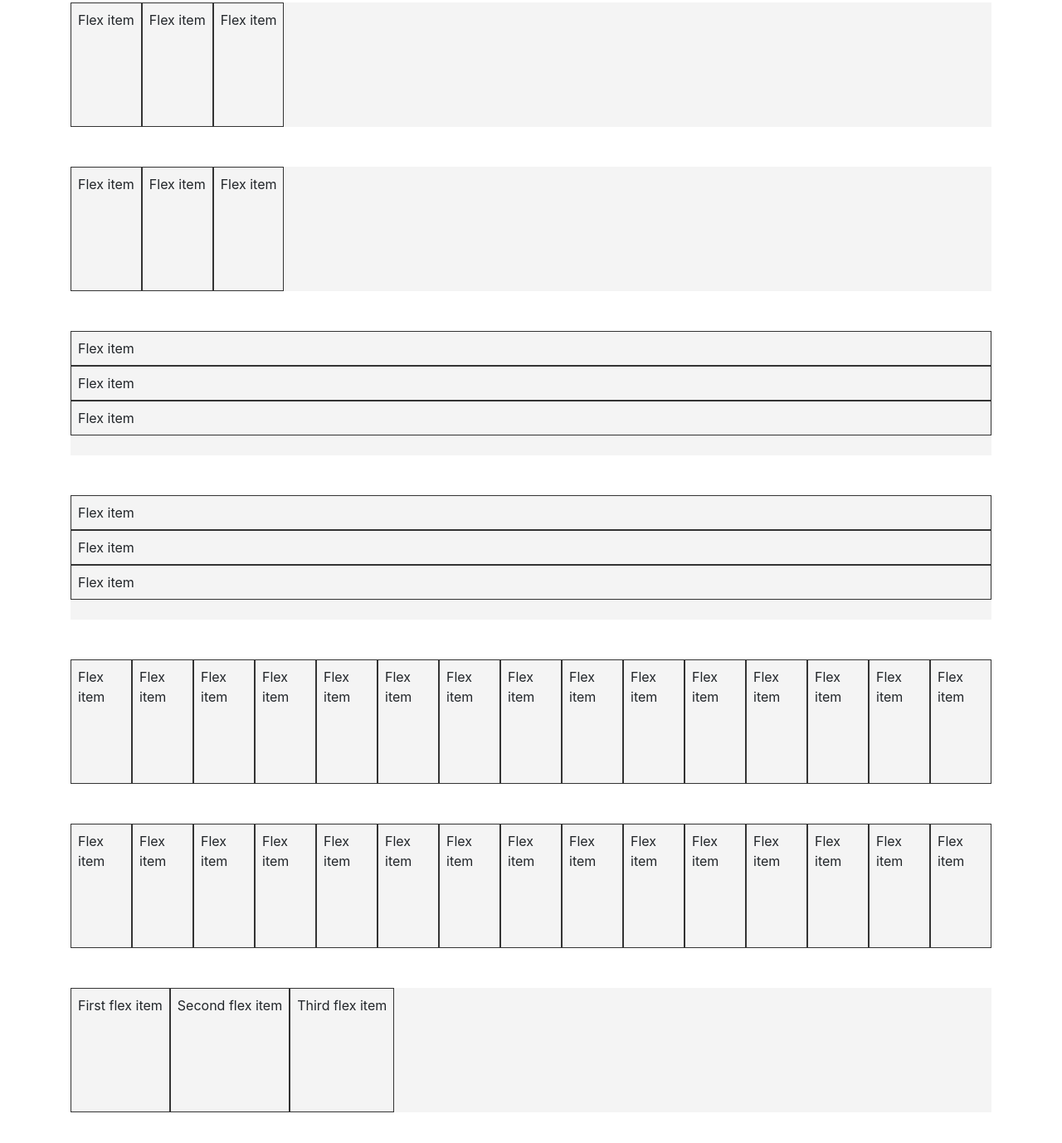
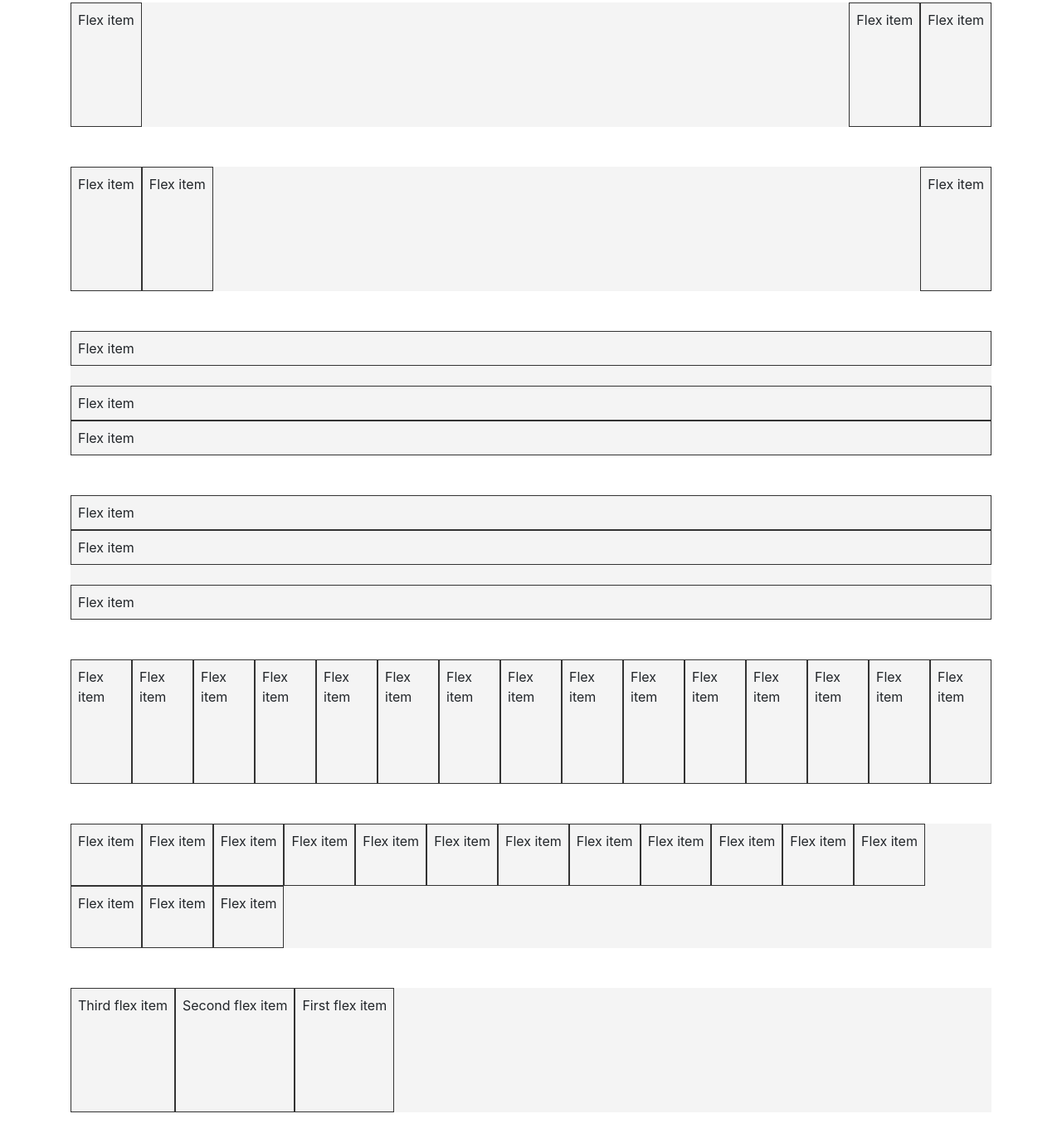
Before and after one commit to WardaGhafoor/Bootstrap-4, a plain HTML site: page 4_5_auto_margins_wrapping_order.html in a window 1280 px wide. Shown: the part 202-1580 px from the top of the page at 83% size. Drawn offline with nearby package versions, Linux system fonts and the light colour scheme.

Commit message:
Margin.
Margin and ordering.

```diff
--- a/4_5_auto_margins_wrapping_order.html
+++ b/4_5_auto_margins_wrapping_order.html
@@ -5,8 +5,8 @@
         <meta charset="UTF-8">
         <meta name="viewport" content="width=device-width, initial-scale=1.0">
         <meta http-equiv="X-UA-Compatible" content="ie=edge">
-    <link rel="stylesheet" href="https://stackpath.bootstrapcdn.com/bootstrap/4.1.1/css/bootstrap.min.css" integrity="sha384-WskhaSGFgHYWDcbwN70/dfYBj47jz9qbsMId/iRN3ewGhXQFZCSftd1LZCfmhktB"
-        crossorigin="anonymous">
+        <link rel="stylesheet" href="https://stackpath.bootstrapcdn.com/bootstrap/4.1.1/css/bootstrap.min.css"
+            integrity="sha384-WskhaSGFgHYWDcbwN70/dfYBj47jz9qbsMId/iRN3ewGhXQFZCSftd1LZCfmhktB" crossorigin="anonymous">
 
         <title>Bootstrap Sandbox</title>
         <style>
@@ -33,7 +33,8 @@
                             </button>
                             <div class="dropdown-menu">
                                 <a class="dropdown-item" href="2_2_basic_typography.html">2.2 Basic Typography</a>
-                            <a class="dropdown-item" href="2_3_text_alignment_display.html">2.3 Text Alignment & Display</a>
+                                <a class="dropdown-item" href="2_3_text_alignment_display.html">2.3 Text Alignment &
+                                    Display</a>
                                 <a class="dropdown-item" href="2_4_floats_position.html">2.4 Floats & Position</a>
                                 <a class="dropdown-item" href="2_5_colors_background.html">2.5: Colors & Background</a>
                                 <a class="dropdown-item" href="2_6_spacing.html">2.6 Spacing</a>
@@ -70,7 +71,8 @@
                                 <a class="dropdown-item" href="4_2_grid_system.html">4.2 Grid System</a>
                                 <a class="dropdown-item" href="4_3_grid_alignment.html">4.3 Grid Alignment</a>
                                 <a class="dropdown-item" href="4_4_flexbox.html">4.4 Flexbox</a>
-                            <a class="dropdown-item" href="4_5_auto_margins_wrapping_order.html">4.5 Auto Margins & Wrap</a>
+                                <a class="dropdown-item" href="4_5_auto_margins_wrapping_order.html">4.5 Auto Margins &
+                                    Wrap</a>
                             </div>
                         </div>
                     </div>
@@ -99,7 +101,7 @@
 
             <!-- MR-AUTO -->
             <div class="d-flex row-hl">
-            <div class="p-2 item-hl">Flex item</div>
+                <div class="mr-auto p-2 item-hl">Flex item</div>
                 <div class="p-2 item-hl">Flex item</div>
                 <div class="p-2 item-hl">Flex item</div>
             </div>
@@ -111,7 +113,7 @@
             <div class="d-flex row-hl">
                 <div class="p-2 item-hl">Flex item</div>
                 <div class="p-2 item-hl">Flex item</div>
-            <div class="p-2 item-hl">Flex item</div>
+                <div class="ml-auto p-2 item-hl">Flex item</div>
             </div>
 
             <br>
@@ -119,7 +121,7 @@
 
             <!-- MB-AUTO -->
             <div class="d-flex flex-column row-hl">
-            <div class="p-2 item-hl">Flex item</div>
+                <div class="mb-auto p-2 item-hl">Flex item</div>
                 <div class="p-2 item-hl">Flex item</div>
                 <div class="p-2 item-hl">Flex item</div>
             </div>
@@ -131,14 +133,14 @@
             <div class="d-flex flex-column row-hl">
                 <div class="p-2 item-hl">Flex item</div>
                 <div class="p-2 item-hl">Flex item</div>
-            <div class="p-2 item-hl">Flex item</div>
+                <div class="mt-auto p-2 item-hl">Flex item</div>
             </div>
 
             <br>
             <br>
 
             <!-- NO WRAP -->
-        <div class="d-flex row-hl">
+            <div class="d-flex flex-nowrap row-hl">
                 <div class="p-2 item-hl">Flex item</div>
                 <div class="p-2 item-hl">Flex item</div>
                 <div class="p-2 item-hl">Flex item</div>
@@ -161,7 +163,7 @@
             <br>
 
             <!-- WRAP -->
-        <div class="d-flex row-hl">
+            <div class="d-flex flex-wrap row-hl">
                 <div class="p-2 item-hl">Flex item</div>
                 <div class="p-2 item-hl">Flex item</div>
                 <div class="p-2 item-hl">Flex item</div>
@@ -184,9 +186,9 @@
 
             <!-- ORDERING -->
             <div class="d-flex row-hl">
-            <div class="p-2 item-hl">First flex item</div>
-            <div class="p-2 item-hl">Second flex item</div>
-            <div class="p-2 item-hl">Third flex item</div>
+                <div class="order-3 p-2 item-hl">First flex item</div>
+                <div class=" p-2 order-2 item-hl">Second flex item</div>
+                <div class="p-2 order-1 item-hl">Third flex item</div>
             </div>
 
 
```
Also changed, not shown: Bootstrap4.txt. Lines whose indentation alone changed are shown as unchanged.
